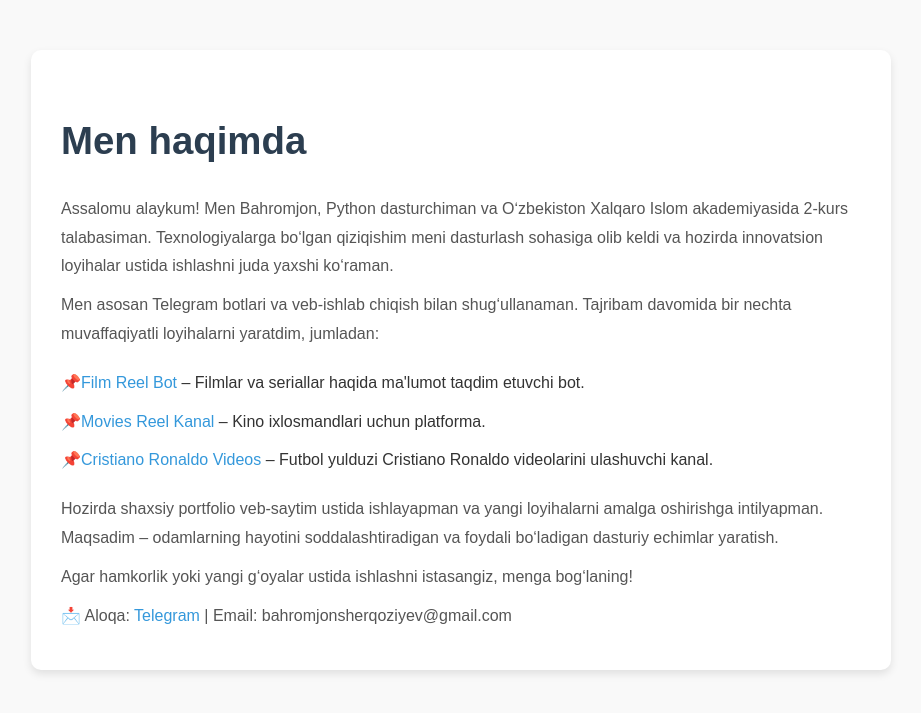
After one commit to cyrax-1028/online_shop, a Django app: page /about/ in a window 1280 px wide. The commit adds this page. Shown: the top 713 px of the page, without its empty margins (179-1100 px from the left). Run offline with Django 5.2, Linux system fonts and the light colour scheme.

Commit message:
something change

```diff
--- a/shop/urls.py
+++ b/shop/urls.py
@@ -11,5 +11,6 @@ urlpatterns = [
     path('create-product/', views.product_create, name='product_create'),
     path('delete-product/<int:pk>/', views.product_delete, name='product_delete'),
     path('edit-product/<int:pk>/', views.product_edit, name='product_edit'),
-    path('product-comments/<int:pk>/', views.comment_view, name='comment_view')
+    path('product-comments/<int:pk>/', views.comment_view, name='comment_view'),
+    path('about/', views.about, name='about'),
 ]
--- a/shop/views.py
+++ b/shop/views.py
@@ -164,3 +164,6 @@ def comment_view(request, pk):
         'form': form
     }
     return render(request, 'shop/detail.html', context=context)
+
+def about(request):
+    return render(request, 'shop/about.html')
--- /dev/null
+++ b/templates/shop/about.html
@@ -0,0 +1,98 @@
+<!DOCTYPE html>
+<html lang="uz">
+<head>
+    <meta charset="UTF-8">
+    <meta name="viewport" content="width=device-width, initial-scale=1.0">
+    <title>Men haqimda</title>
+    <style>
+        body {
+            font-family: Arial, sans-serif;
+            margin: 0;
+            padding: 0;
+            background-color: #f9f9f9;
+            color: #333;
+        }
+
+        .container {
+            max-width: 800px;
+            margin: 50px auto;
+            padding: 30px;
+            background: #fff;
+            border-radius: 10px;
+            box-shadow: 0 4px 8px rgba(0, 0, 0, 0.1);
+            line-height: 1.8;
+        }
+
+        h1 {
+            color: #2c3e50;
+            font-size: 2.4rem;
+            margin-bottom: 20px;
+        }
+
+        p {
+            margin: 10px 0;
+            color: #555;
+        }
+
+        ul {
+            text-align: left;
+            margin: 20px 0;
+            padding: 0;
+            list-style: none;
+        }
+
+        ul li {
+            margin: 10px 0;
+            padding-left: 20px;
+            position: relative;
+        }
+
+        ul li::before {
+            content: "📌";
+            position: absolute;
+            left: 0;
+            color: #e74c3c;
+        }
+
+        a {
+            color: #3498db;
+            text-decoration: none;
+        }
+
+        a:hover {
+            text-decoration: underline;
+        }
+    </style>
+</head>
+<body>
+<div class="container">
+    <h1>Men haqimda</h1>
+    <p>Assalomu alaykum! Men Bahromjon, Python dasturchiman va Oʻzbekiston Xalqaro Islom akademiyasida 2-kurs
+        talabasiman. Texnologiyalarga bo‘lgan qiziqishim meni dasturlash sohasiga olib keldi va hozirda innovatsion
+        loyihalar ustida ishlashni juda yaxshi ko‘raman.</p>
+
+    <p>Men asosan Telegram botlari va veb-ishlab chiqish bilan shug‘ullanaman. Tajribam davomida bir nechta
+        muvaffaqiyatli loyihalarni yaratdim, jumladan:</p>
+
+    <ul>
+        <li><a href="https://t.me/film_reel_bot" target="_blank">Film Reel Bot</a> – Filmlar va seriallar haqida
+            ma'lumot taqdim etuvchi bot.
+        </li>
+        <li><a href="https://t.me/movies_reel" target="_blank">Movies Reel Kanal</a> – Kino ixlosmandlari uchun
+            platforma.
+        </li>
+        <li><a href="https://t.me/Cristiano_Ronaldo_videos" target="_blank">Cristiano Ronaldo Videos</a> – Futbol
+            yulduzi Cristiano Ronaldo videolarini ulashuvchi kanal.
+        </li>
+    </ul>
+
+    <p>Hozirda shaxsiy portfolio veb-saytim ustida ishlayapman va yangi loyihalarni amalga oshirishga intilyapman.
+        Maqsadim – odamlarning hayotini soddalashtiradigan va foydali bo‘ladigan dasturiy echimlar yaratish.</p>
+
+    <p>Agar hamkorlik yoki yangi g‘oyalar ustida ishlashni istasangiz, menga bog‘laning!</p>
+
+    <p>📩 Aloqa: <a href="https://t.me/Bahromjon_Py" target="_blank">Telegram</a> | Email: bahromjonsherqoziyev@gmail.com
+    </p>
+</div>
+</body>
+</html>
--- a/templates/shop/base/base.html
+++ b/templates/shop/base/base.html
@@ -27,7 +27,7 @@
             <ul class="navbar-nav me-auto mb-2 mb-lg-0 ms-lg-4">
                 <li class="nav-item"><a class="nav-link active" aria-current="page" href="{% url 'products' %}">Home</a>
                 </li>
-                <li class="nav-item"><a class="nav-link" href="#!">About</a></li>
+                <li class="nav-item"><a class="nav-link" href="{% url 'about'%}">About</a></li>
                 <li class="nav-item dropdown">
                     <a class="nav-link dropdown-toggle" id="navbarDropdown" href="#" role="button"
                        data-bs-toggle="dropdown" aria-expanded="false">Categories</a>
```
